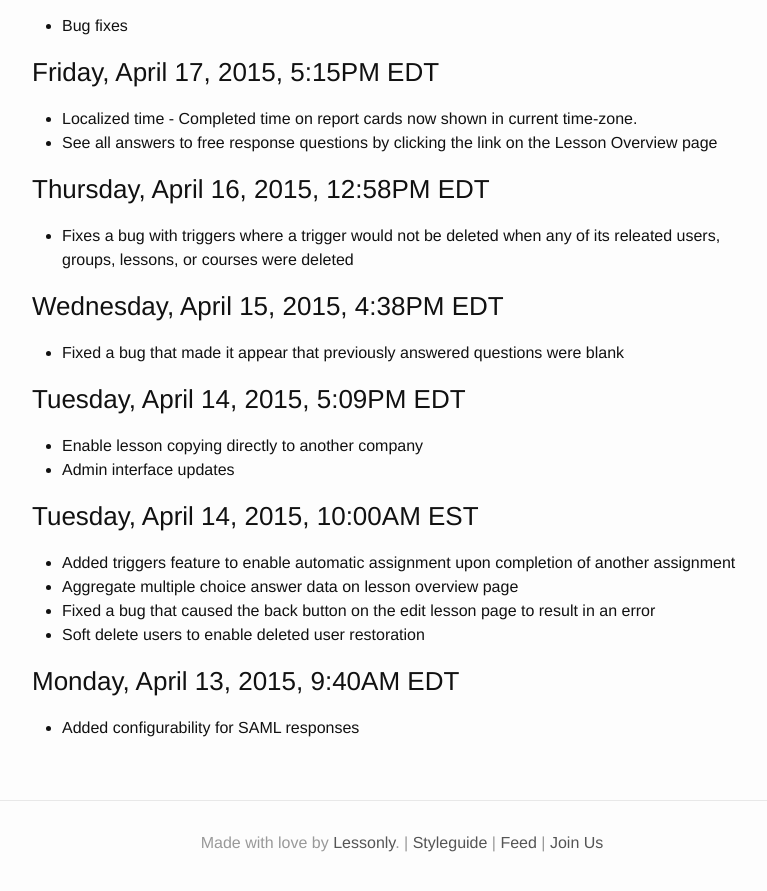
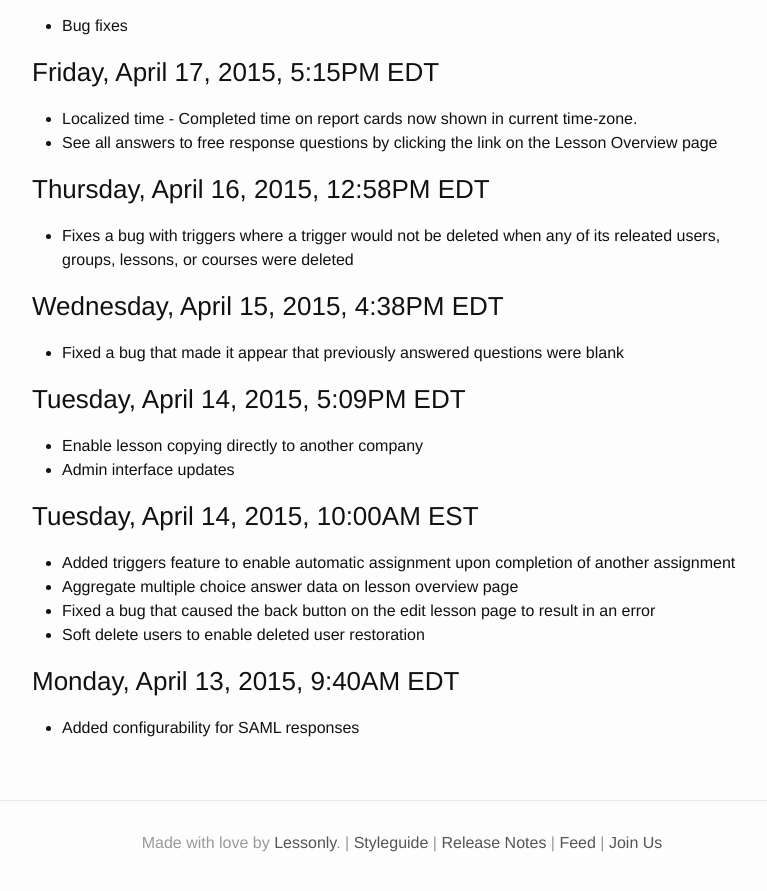
Before and after one commit to isabella232/lessonly.github.io, a Jekyll site: the page built from release-notes.md, in a window 1280 px wide and 900 px high, scrolled down 18965 px. Shown: the top 891 px of the window, without its empty margins (238-1005 px from the left). Built offline with Jekyll 4.4.1, drawn with Linux system fonts in a browser that asks for light colours.

Commit message:
Move release notes to proper location.
How does it address the issue?

* Release notes are now back within /release-notes
* Release notes have been removed from the /styleguide listing page and
moved into the footer navigation
* Posts are categorized by /:title/ only now for smaller and more readable
urls
* Updated the readme with notes on how to add new styleguide content and
writing new blog posts
* Updated date parsing for index listing to match post layout

```diff
--- a/_config.yml
+++ b/_config.yml
@@ -13,7 +13,7 @@
   input: GFM
 
 paginate: 5
-permalink: /:year/:title/
+permalink: /:title/
 
 collections:
   styleguide:
--- a/_includes/footer.html
+++ b/_includes/footer.html
@@ -5,6 +5,7 @@
     <p>
       Made with love by <a href="http://www.lessonly.com/">Lessonly</a>.
       | <a href="{{ site.github.url }}/styleguide">Styleguide</a>
+      | <a href="{{ site.github.url }}/release-notes">Release Notes</a>
       | <a href="{{ site.github.url }}/feed.xml">Feed</a>
       | <a href="http://www.lessonly.com/hiring/">Join Us</a>
     </p>
--- a/index.html
+++ b/index.html
@@ -6,7 +6,7 @@
 {% for post in paginator.posts %}
   <h1><a href="{{ post.url }}">{{ post.title }}</a></h1>
   <p class="author">
-    <span class="date">{{ post.date }}</span>
+    <span class="date">{{ post.date | date: "%b %-d, %Y" }}</span>
   </p>
 {% endfor %}
 
```
Also changed, not shown: README.md, release-notes.md (renamed from _styleguide/release-notes.md), 1 other file.
